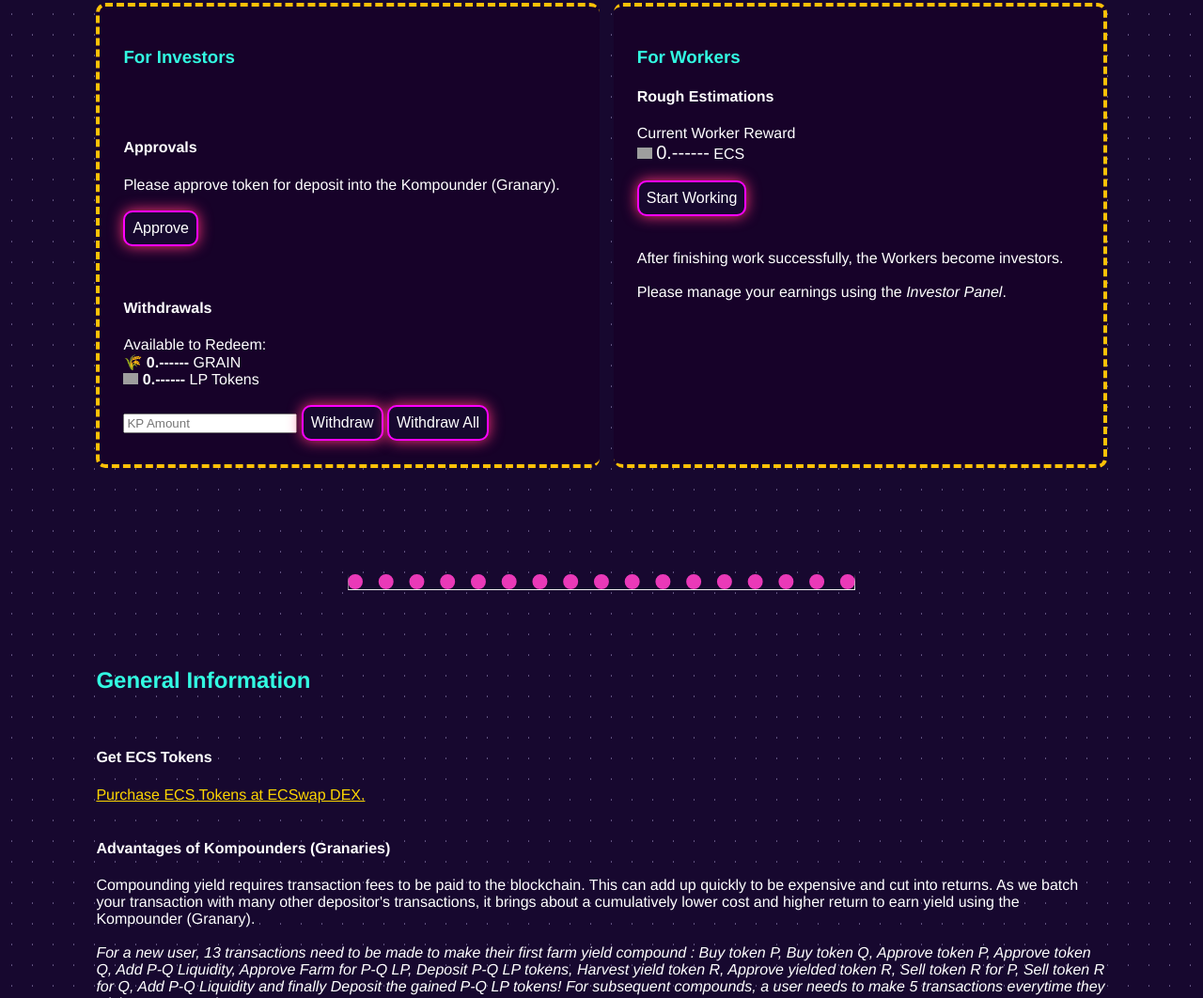
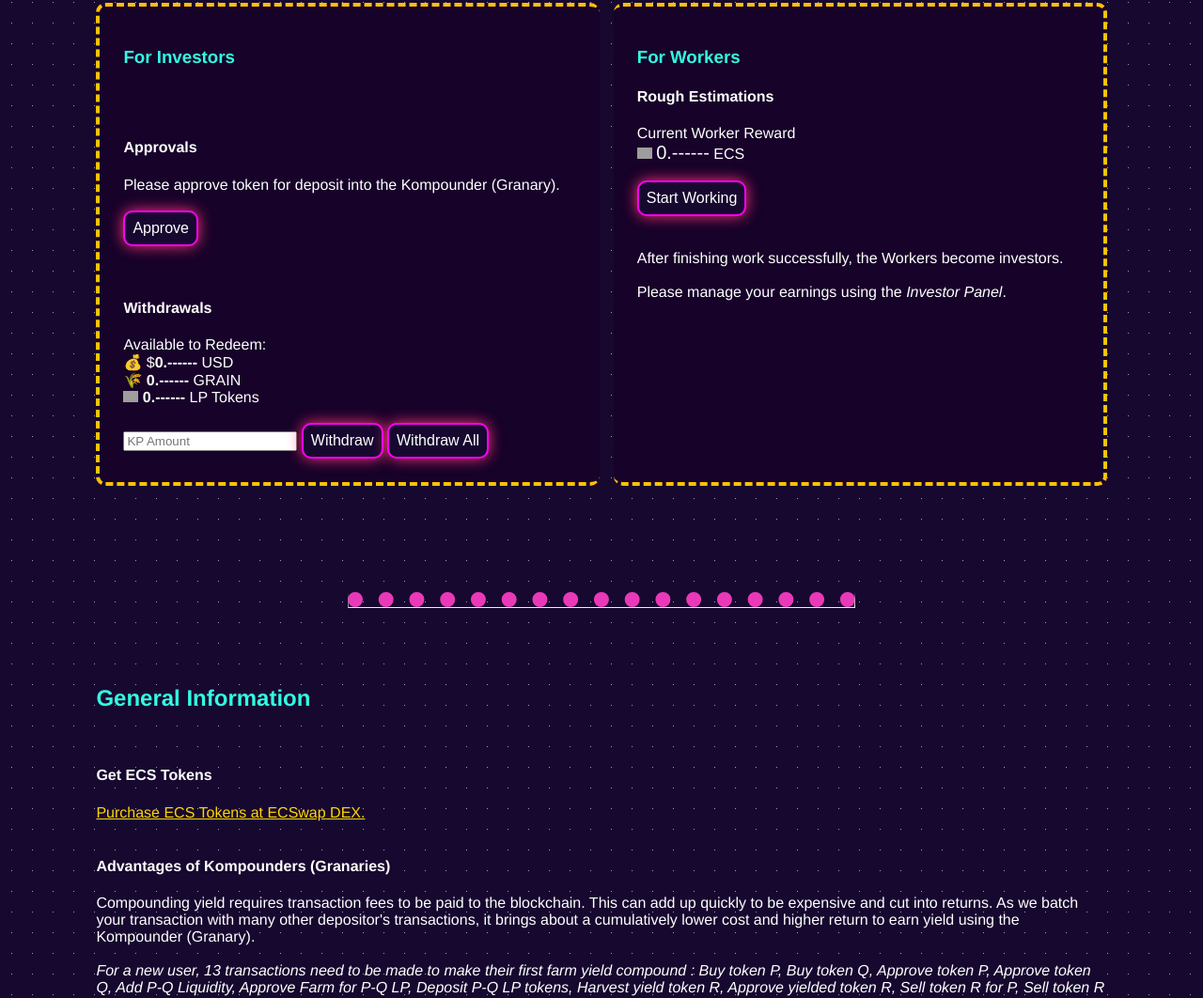
Before and after one commit to echguru/GRAIN, a plain HTML site: page docs/7100.html in a window 1280 px wide. Shown: the part 1357-2419 px from the top of the page at 94% size. Drawn offline with Linux system fonts and the light colour scheme; grey boxes are pictures that could not be loaded; a script that the page names is missing.

Commit message:
USD Valuation

```diff
--- a/docs/7100.html
+++ b/docs/7100.html
@@ -131,6 +131,7 @@ This strategy takes in ECS Tokens as collateral deposits for issuing the GRAIN#7
 			<br><br>
 			<h4>Withdrawals</h4>
 			Available to Redeem: <br>
+			💰 $<span id="wd-usd" style="font-weight:bold">0.------</span> USD<br>
 			🌾 <span id="wd-ab" style="font-weight:bold">0.------</span> GRAIN<br>
 			<img src="https://ftm.guru/icons/ecs.png" width="16px"> <span id="redemp" style="font-weight:bold">0.------</span> LP Tokens<br><br>
 			<input id="inp-wa" placeholder="KP Amount">
```
Also changed, not shown: docs/7101.html (+1 -0 lines), docs/7102.html (+1 -0 lines), docs/7103.html (+1 -0 lines), docs/7104.html (+1 -0 lines).
